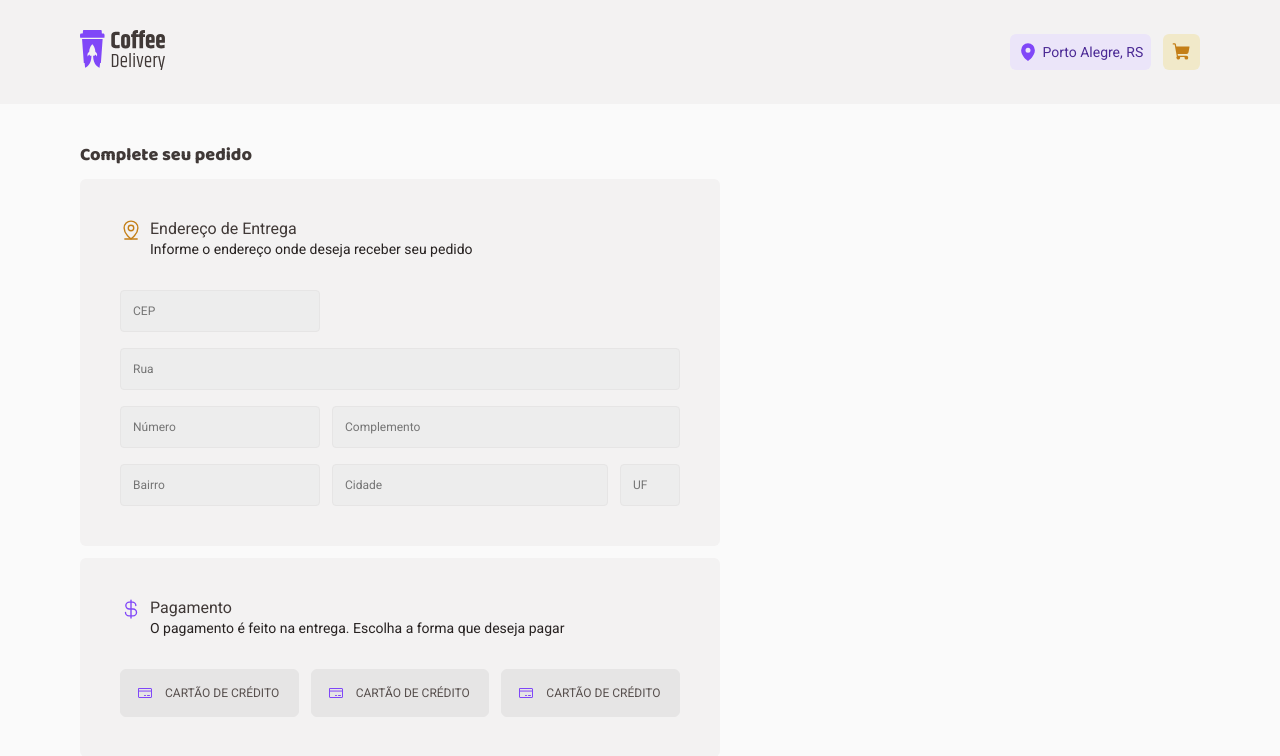
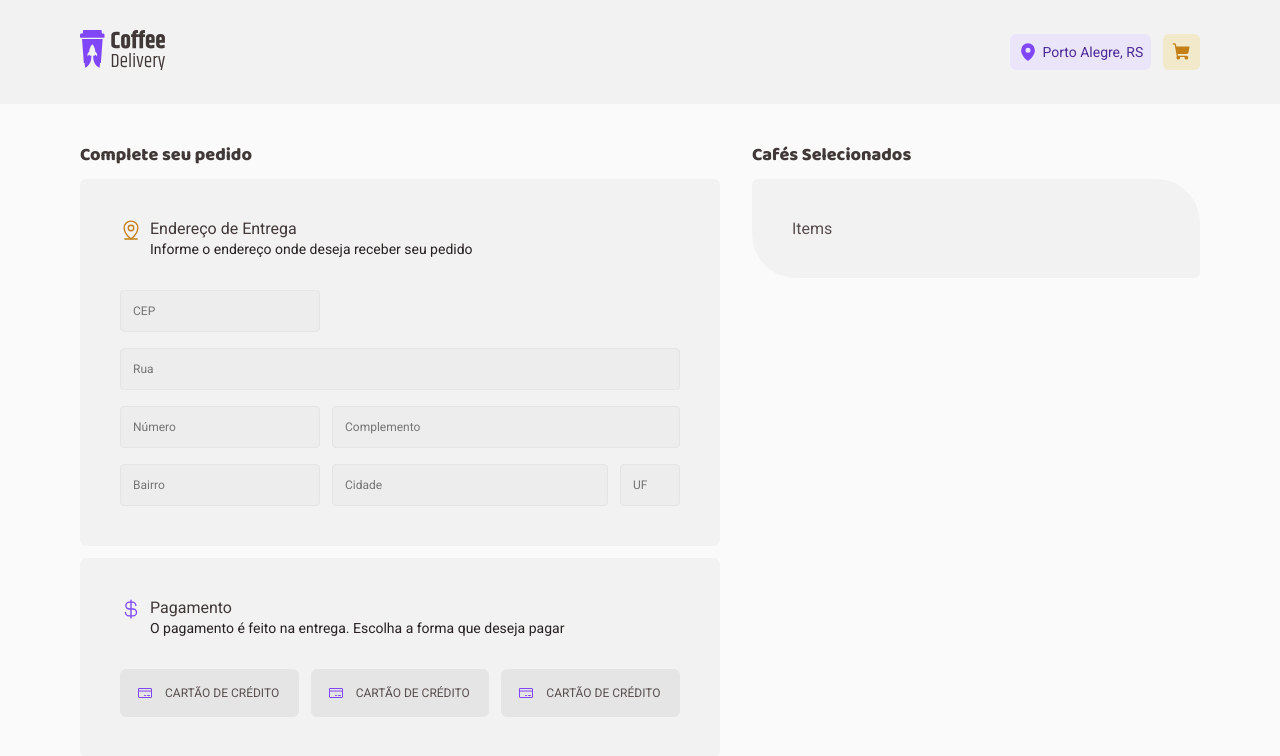
Before and after one commit to MarcoDevelop/Coffee-Delivery, a React (Vite) app: page /checkout in a window 1280 px wide. Shown: the top 756 px of the page. Built offline with nearby package versions, Linux system fonts and the light colour scheme.

Commit message:
Coffee Selected

```diff
--- /dev/null
+++ b/src/components/CoffeeSelected/index.tsx
@@ -0,0 +1,16 @@
+import { TitleText } from '../../styles/themes/global'
+import { CoffeeSelectedContainer, DetailsContainer } from './styled'
+
+export function CoffeeSelected() {
+  return (
+    <CoffeeSelectedContainer>
+      <TitleText size="xs" color="subtitle">
+        Cafés Selecionados
+      </TitleText>
+
+      <DetailsContainer>
+        <p>Items</p>
+      </DetailsContainer>
+    </CoffeeSelectedContainer>
+  )
+}
--- /dev/null
+++ b/src/components/CoffeeSelected/styled.ts
@@ -0,0 +1,15 @@
+import styled from 'styled-components'
+import { SectionBase } from '../../pages/Checkout/styles'
+
+export const CoffeeSelectedContainer = styled.div`
+  display: flex;
+  flex-direction: column;
+  gap: 0.75rem;
+  width: 40rem;
+`
+
+export const DetailsContainer = styled(SectionBase)`
+  border-radius: 6px 44px 6px 44px;
+  display: flex;
+  flex-direction: column;
+`
--- a/src/pages/Checkout/index.tsx
+++ b/src/pages/Checkout/index.tsx
@@ -1,10 +1,12 @@
 import { CheckoutForm } from '../../components/CheckoutForm'
+import { CoffeeSelected } from '../../components/CoffeeSelected'
 import { CheckoutContainer } from './styles'
 
 export function Checkout() {
   return (
     <CheckoutContainer className="container">
       <CheckoutForm />
+      <CoffeeSelected />
     </CheckoutContainer>
   )
 }
```
